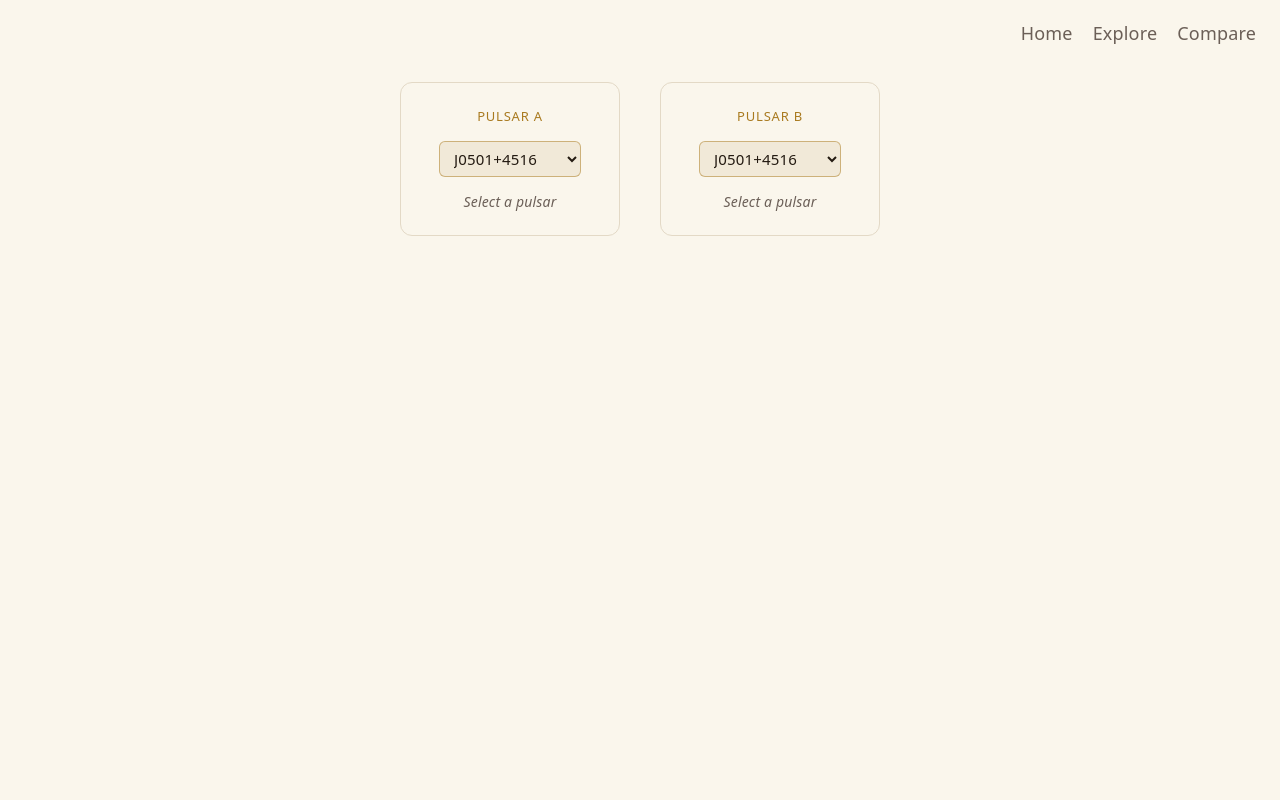
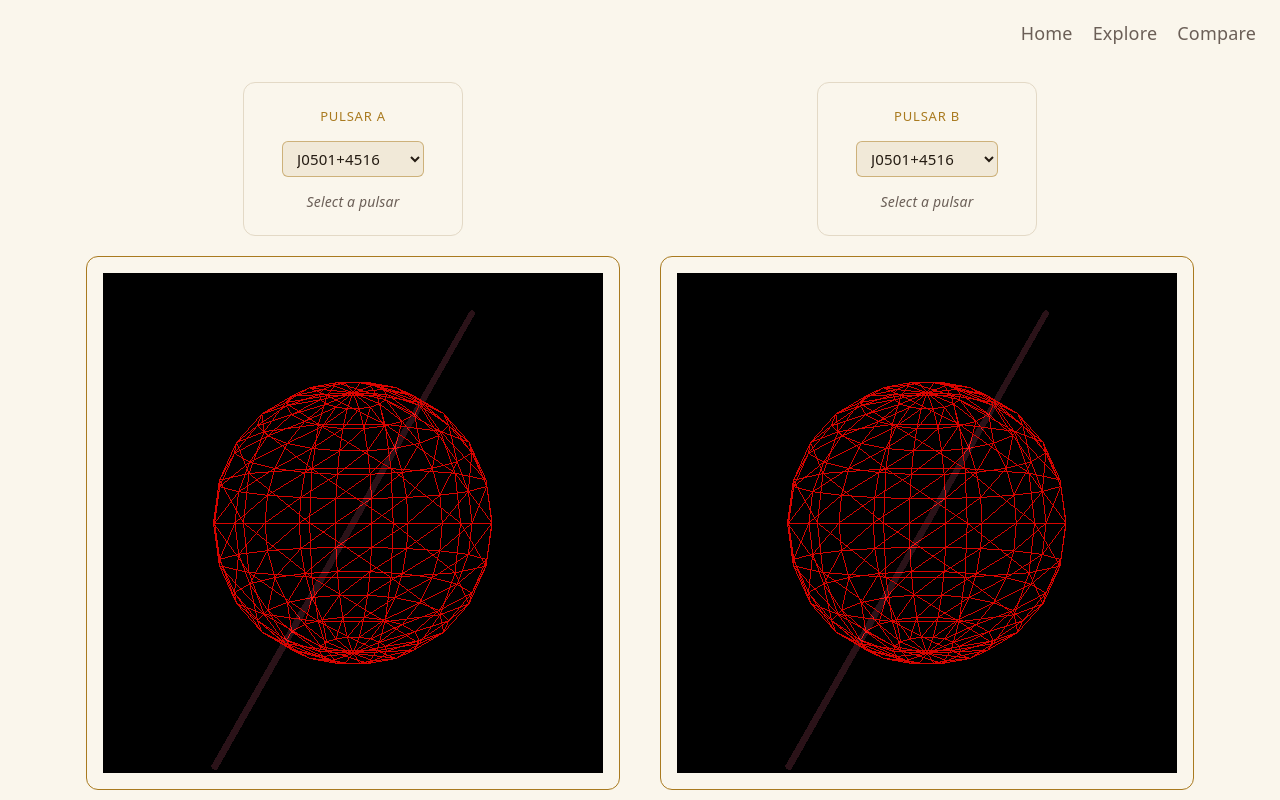
Before and after one commit to athenaelvey/chronova, a React app in the folder frontend/: page /compare in a window 1280 px wide. Built offline with nearby package versions, Linux system fonts and the light colour scheme; the HTML template or start-up script is replaced by a standard one.

Commit message:
Replaced two-dimensional SVG graphics with three-dimensional wireframe sphere and tilted axis beam for pulsar comparison

```diff
--- a/frontend/src/ComparisonPanel.css
+++ b/frontend/src/ComparisonPanel.css
@@ -3,6 +3,13 @@
   gap: 40px;
   justify-content: center;
   flex-wrap: wrap;
+}
+
+.compare-column{
+  display: flex;
+  flex-direction: column;
+  align-items: center;
+  gap: 20px;
 }
 
 .compare-card {
@@ -14,6 +21,16 @@
   border: 1px solid var(--border);
   border-radius: 12px;
   min-width: 220px;
+}
+
+.sphere-card {
+  display: flex;
+  justify-content: center;
+  align-items: center;
+  padding: 16px;
+  border: 1px solid var(--accent);
+  border-radius: 12px;
+
 }
 
 .compare-label {
--- a/frontend/src/ComparisonPanel.jsx
+++ b/frontend/src/ComparisonPanel.jsx
@@ -3,7 +3,6 @@ import pulsars from './displaydata/pulsars.json'
 import { characteristicAge, BField } from './util/derivedFields.js';
 import { formatAge, formatBField } from './util/formatters.js';
 import { getSpinDuration } from './util/spinVisuals.js'
-import PulsarSpinner from './PulsarSpinner.jsx'
 import PulsarSphere from './PulsarSphere.jsx'
 import './ComparisonPanel.css';
 
@@ -31,6 +30,7 @@ function ComparisonPanel(){
 
     return(
     <div className="compare-panel">
+        <div className="compare-column">
             <div className="compare-card">
                 <span className="compare-label">Pulsar A</span>
                 <select className="compare-select" onChange={(event) => {
@@ -50,14 +50,17 @@ function ComparisonPanel(){
                     <p>{selectedFirstPulsar.classification}</p>
                     <p>{formattedAge}</p>
                     <p>{formattedField}</p>
-                <PulsarSphere />
-                <PulsarSpinner duration={durationA} />
                 </div>
                 ) : (
                 <p className="compare-empty">Select a pulsar</p>
                 )}
             </div>
+            <div className="sphere-card">
+                <PulsarSphere />
+            </div>
+        </div>
 
+        <div className="compare-column">
             <div className="compare-card">
                 <span className="compare-label">Pulsar B</span>
                 <select className="compare-select" onChange={(event) => {
@@ -77,11 +80,14 @@ function ComparisonPanel(){
                     <p>{selectedSecondPulsar.classification}</p>
                     <p>{formattedAgeB}</p>
                     <p>{formattedFieldB}</p>
-                <PulsarSpinner duration={durationB} />
                 </div>
                 ) : (
                 <p className="compare-empty">Select a pulsar</p>
                 )}
+            </div>
+            <div className="sphere-card">
+                <PulsarSphere />
+            </div>
         </div>
     </div>
 
--- a/frontend/src/PulsarSphere.jsx
+++ b/frontend/src/PulsarSphere.jsx
@@ -15,11 +15,39 @@ function PulsarSphere(){
         renderer.setSize(500, 500);
         currentMount.appendChild(renderer.domElement);
         camera.position.z = 5;
+
+        const geometry = new THREE.SphereGeometry(2, 16, 12);
+        const material = new THREE.MeshBasicMaterial({ color: 0xd90400, wireframe: true });
+        const sphere = new THREE.Mesh(geometry, material);
+        scene.add(sphere);
+
+        const beamGeometry = new THREE.CylinderGeometry(0.05, 0.05, 8, 16, 1, true);
+        const beamMaterial = new THREE.MeshBasicMaterial({
+            color: 0x773344,
+            transparent: true,
+            opacity: 0.35,
+            blending: THREE.AdditiveBlending
+        });
+        const beam = new THREE.Mesh(beamGeometry, beamMaterial);
+        beam.rotation.z = Math.PI/6;
+        scene.add(beam);
+
+        let frameID;
+
+        function animate(){
+            sphere.rotation.y += 0.01;
+            beam.rotation.y += 0.01;
+            renderer.render(scene, camera);
+            frameID = requestAnimationFrame(animate);
+        }
+        animate();
+
         renderer.render(scene, camera);
 
         return() =>
         {
             currentMount.removeChild(renderer.domElement);
+            cancelAnimationFrame(frameID);
             renderer.dispose();
         }
     },[]);
--- a/frontend/src/PulsarSpinner.css
+++ /dev/null
@@ -1,11 +0,0 @@
-@keyframes spin{
-    from { transform: rotate(0deg); }
-    to   { transform: rotate(360deg); }
-}
-
-.pulsar-spinner-group{
-    animation-name: spin;
-    animation-timing-function: linear;
-    animation-iteration-count: infinite;
-    transform-origin: 50px 50px;
-}
--- a/frontend/src/PulsarSpinner.jsx
+++ /dev/null
@@ -1,17 +0,0 @@
-import './PulsarSpinner.css';
-
-function PulsarSpinner({ duration })
-{
-    return(
-
-        <svg viewBox = "0 0 100 100" width="60" height="60">
-            <g className="pulsar-spinner-group" style={{ animationDuration: `${duration}s`}}>
-                <circle cx="50" cy="50" r="40" fill="var(--accent)" />
-                <line x1="50" y1="50" x2="50" y2="10" stroke="var(--accent-secondary)" strokeWidth="3" />
-            </g>
-        </svg>
-
-    )
-}
-
-export default PulsarSpinner
```
Lines whose indentation alone changed are shown as unchanged.
